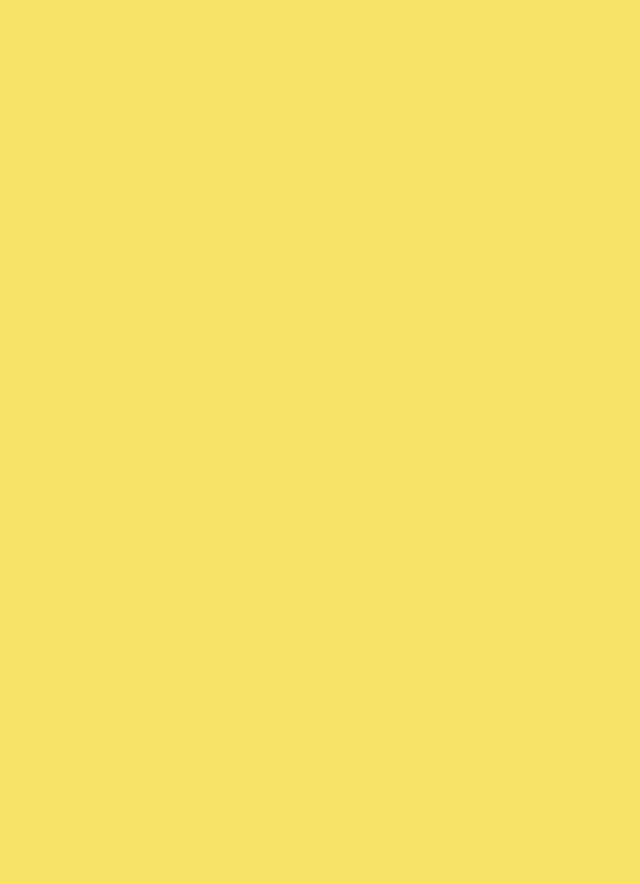
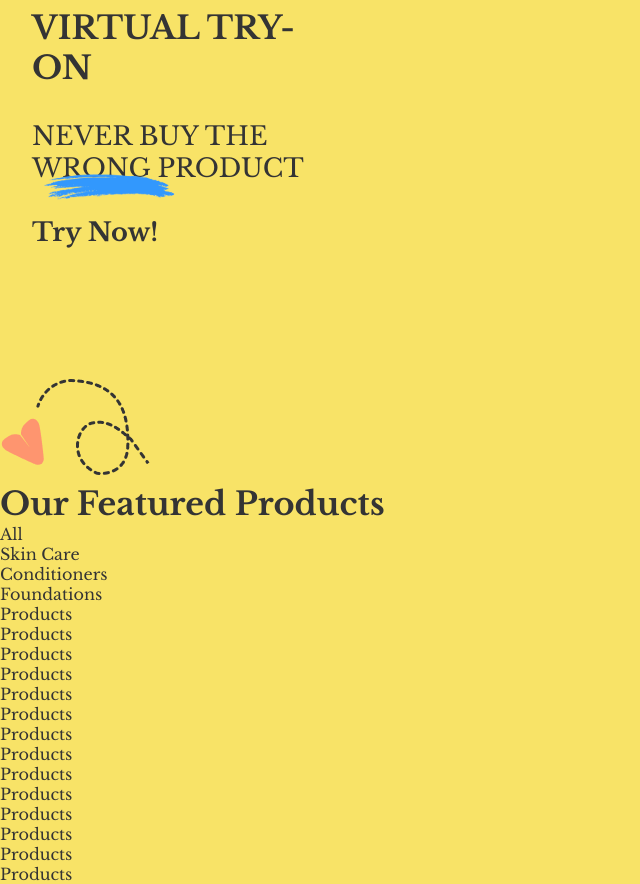
Before and after one commit to benbasty/ecommercebeautyweb, a React (Create React App) app: page / in a window 1280 px wide. Shown: the part 1040-1924 px from the top of the page, without its empty margins (0-640 px from the left). Before the commit the page ends 920 px from the top, so only its background shows below. Built offline with nearby package versions, Linux system fonts and the light colour scheme.

Commit message:
Added Products and Virtual components

```diff
--- a/package.json
+++ b/package.json
@@ -7,6 +7,7 @@
     "@testing-library/react": "^13.4.0",
     "@testing-library/user-event": "^13.5.0",
     "react": "^18.2.0",
+    "react-compare-image": "^3.3.0",
     "react-dom": "^18.2.0",
     "react-icons": "^4.7.1",
     "react-scripts": "5.0.1",
--- a/src/App.js
+++ b/src/App.js
@@ -2,12 +2,16 @@ import './App.css';
 import Header from './components/header/header';
 import Hero from './components/Hero/hero';
 import Slider from './components/Slider/slider';
+import Virtual from './components/Virtual/Virtual';
+import Products from './components/Products/Products';
 function App() {
   return (
     <div className='App'>
       <Header />
       <Hero />
       <Slider />
+      <Virtual />
+      <Products />
     </div>
   );
 }
--- /dev/null
+++ b/src/components/Products/Products.jsx
@@ -0,0 +1,34 @@
+import './Products.css'
+import React, { useState } from 'react'
+import Plane from '../../assets/plane.png'
+import { ProductsData } from '../../data/products'
+const Products = () => {
+    const [MenuProducts, setMenuProducts] = useState(ProductsData);
+  return (
+    <div className='container-products'>
+        <img src={Plane} alt="" />
+        <h1>Our Featured Products</h1>
+
+        <div className="products">
+            <ul className="menu-products">
+                <li>All</li>
+                <li>Skin Care</li>
+                <li>Conditioners</li>
+                <li>Foundations</li>
+            </ul>
+            <div className="list-products">
+                {
+                    MenuProducts.map((product, i) => (
+                        <div className="product">
+                            Products
+                        </div>
+                    ))
+                }
+            </div>
+
+        </div>
+    </div>
+  )
+}
+
+export default Products
--- /dev/null
+++ b/src/components/Virtual/Virtual.jsx
@@ -0,0 +1,27 @@
+import './virtual.css';
+import React from 'react';
+import Shade from '../../assets/shade.png';
+import ReactCompareImage from 'react-compare-image';
+import Before from '../../assets/before.png';
+import After from '../../assets/after.png';
+
+const virtual = () => {
+  return (
+    <div className='virtual'>
+        <div className="left">
+            <span>Virtual Try-On</span>
+            <span>Never Buy The Wrong Product</span>
+            <span>Try Now!</span>
+            <img src={Shade} alt="shade" />
+        </div>
+        <div className='right'>
+            <div className="wrapper">
+                <ReactCompareImage leftImage={Before} rightImage={After} />
+            </div>
+
+        </div>
+    </div>
+  )
+}
+
+export default virtual;
--- /dev/null
+++ b/src/components/Virtual/virtual.css
@@ -0,0 +1,44 @@
+.virtual {
+    margin-top: 6rem;
+    margin-bottom: 6rem;
+    padding: 2rem;
+    display: flex;
+    justify-content: space-between;
+}
+
+.left {
+    display: flex;
+    flex-direction: column;
+    gap: 2rem;
+    position: relative;
+}
+
+.left > :nth-child(1) {
+    font-size: 2rem;
+    text-transform: uppercase;
+    display: block;
+    width: 20rem;
+    font-weight: bold;
+}
+
+.left > :nth-child(2) {
+    font-size: 1.6rem;
+    text-transform: uppercase;
+    display: block;
+    width: 20rem;
+}
+
+.left > :nth-child(3) {
+    font-size: 1.6rem;
+    font-weight: bold;
+}
+
+.left > img {
+    position: absolute;
+    width: 10rem;
+    bottom: 3rem;
+}
+
+.wrapper {
+    width: 30rem;
+}
```
Also changed, not shown: src/components/Products/Products.css (added), 1 other file (tests, documents, lock files or other folders).
